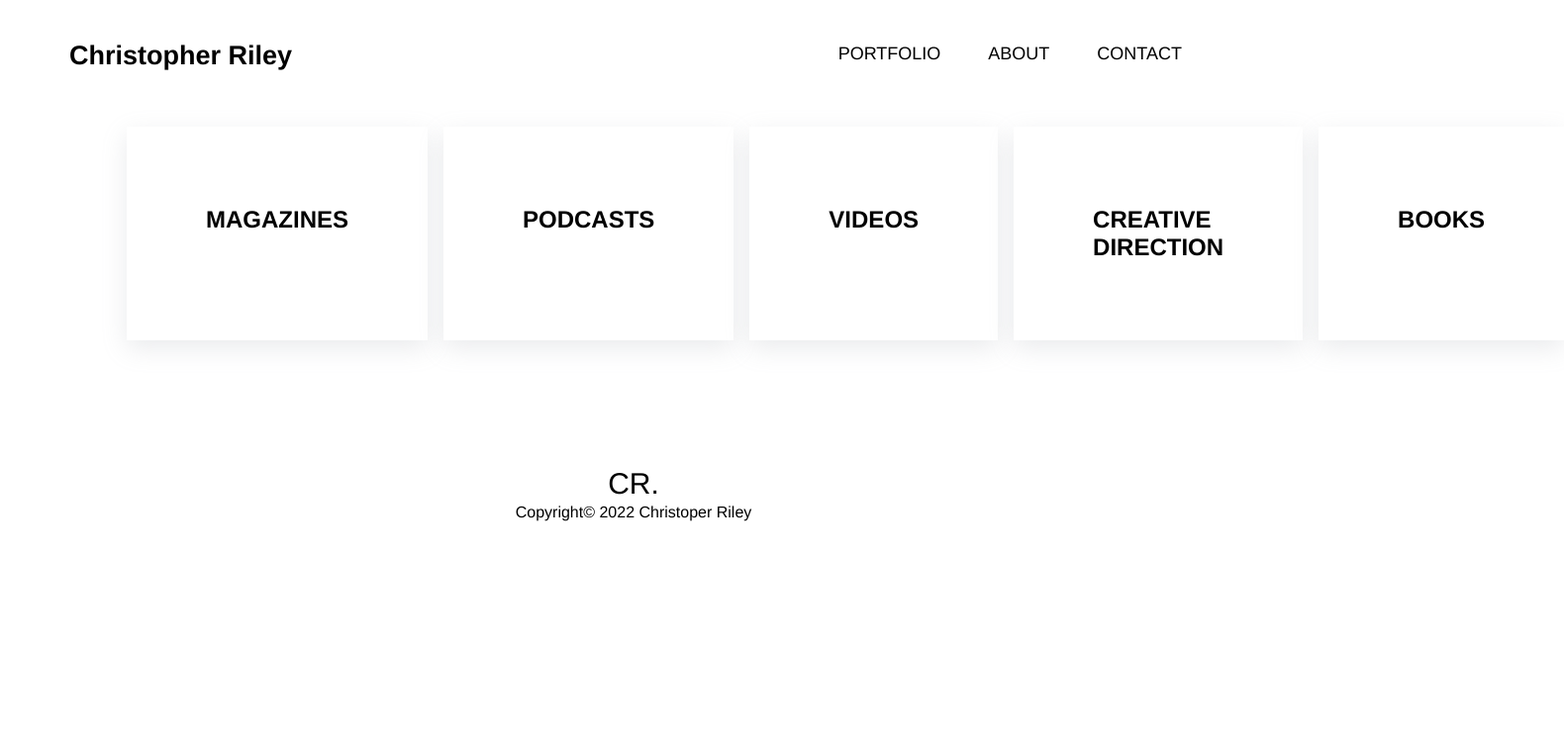
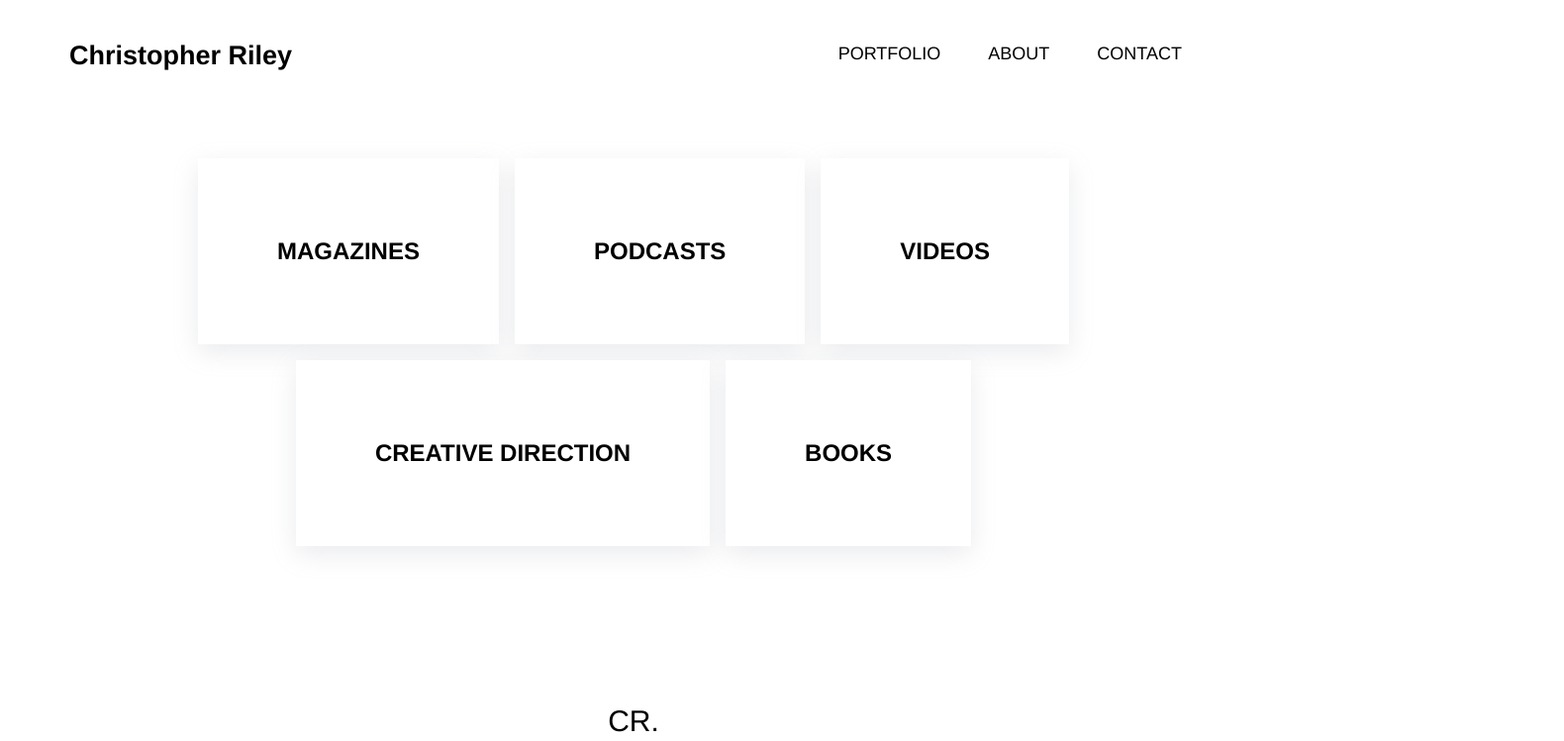
Before and after one commit to AndyBeable/riley-portfolio, a Vue app: page /portfolio in a window 1280 px wide. Shown: the top 749 px of the page at 99% size, 1580 px wide, since content can reach past the window. Built offline with nearby package versions, Linux system fonts and the light colour scheme; a web font is replaced by a local one.

Commit message:
card styles

```diff
--- a/src/router/index.js
+++ b/src/router/index.js
@@ -29,7 +29,7 @@ const routes = [
   },
   {
     path: "/podcasts",
-    name: "Postcasts",
+    name: "Podcasts",
     component: Podcasts,
   },
   {
--- a/src/views/Portfolio.vue
+++ b/src/views/Portfolio.vue
@@ -1,30 +1,40 @@
 <template>
   <div class="portfolio">
+    <router-link :to="{ name: 'Magazines' }">
       <div class="portfolio__tile">
         <div class="portfolio__title">
           <h2>Magazines</h2>
         </div>
       </div>
+    </router-link>
+    <router-link :to="{ name: 'Podcasts' }">
       <div class="portfolio__tile">
         <div class="portfolio__title">
           <h2>Podcasts</h2>
         </div>
       </div>
+    </router-link>
+    <router-link :to="{ name: 'Videos' }">
       <div class="portfolio__tile">
         <div class="portfolio__title">
           <h2>Videos</h2>
         </div>
       </div>
+    </router-link>
+    <router-link :to="{ name: 'Creative' }">
       <div class="portfolio__tile">
         <div class="portfolio__title">
           <h2>Creative Direction</h2>
         </div>
       </div>
+    </router-link>
+    <router-link :to="{ name: 'Books' }">
       <div class="portfolio__tile">
         <div class="portfolio__title">
           <h2>Books</h2>
         </div>
       </div>
+    </router-link>
   </div>
 </template>
 
@@ -39,7 +49,7 @@ export default {
 
 <style lang="scss" scoped>
 .portfolio {
-  padding: 8rem 0;
+  padding: 10rem 0;
   width: 80%;
   margin: 0 auto;
   display: flex;
@@ -48,12 +58,28 @@ export default {
 
   @media screen and (min-width: 750px) {
     flex-direction: row;
+    flex-wrap: wrap;
+    justify-content: center;
   }
 
   &__tile {
+    display: flex;
+    flex-direction: column;
+    align-items: center;
+    justify-content: center;
     padding: 5rem;
     background-color: #fff;
     box-shadow: rgba(149, 157, 165, 0.2) 0px 8px 24px;
+
+    @media screen and (min-width: 750px) {
+      flex-wrap: wrap;
+
+    }
+  }
+
+  &__tile:hover {
+   transform: scale(1.1);
+    transition: .5s ease all;
   }
 
   &__title {
```
Lines whose indentation alone changed are shown as unchanged.
